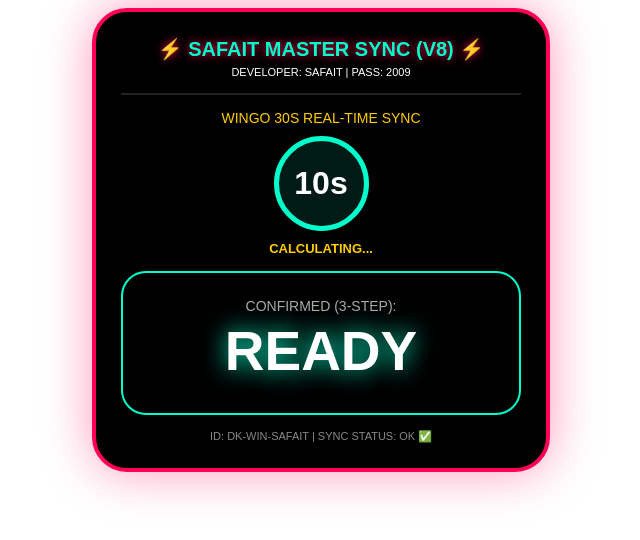
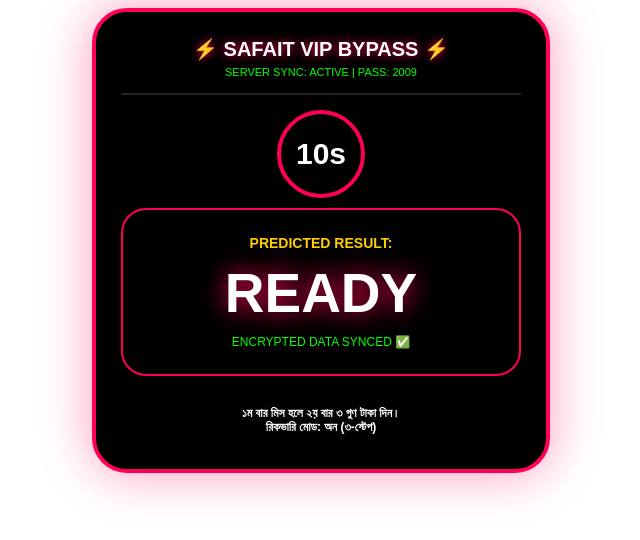
Before and after one commit to Safait2009/Safait-vip-30s-html-, a plain HTML site: page index.html in a window 1280 px wide. Shown: the whole page, without its empty margins (319-959 px from the left). Drawn offline with Linux system fonts and the light colour scheme.

Commit message:
Update index.html

```diff
--- a/index.html
+++ b/index.html
@@ -1,60 +1,36 @@
-<div style="background: #000; color: #00ffcc; padding: 25px; border: 4px solid #ff0055; border-radius: 35px; max-width: 400px; margin: auto; font-family: 'Arial', sans-serif; text-align: center; box-shadow: 0 0 50px rgba(255, 0, 85, 0.4);">
+<div style="background: #000; color: #ff0055; padding: 25px; border: 4px solid #ff0055; border-radius: 35px; max-width: 400px; margin: auto; font-family: 'Arial', sans-serif; text-align: center; box-shadow: 0 0 50px rgba(255, 0, 85, 0.4);">
 
-    <div style="font-weight: bold; font-size: 20px; text-shadow: 0 0 10px #ff0055;">⚡ SAFAIT MASTER SYNC (V8) ⚡</div>
-    <div style="color: #fff; font-size: 11px; margin-top: 5px;">DEVELOPER: SAFAIT | PASS: 2009</div>
+    <div style="font-weight: bold; font-size: 20px; color: #fff; text-shadow: 0 0 10px #ff0055;">⚡ SAFAIT VIP BYPASS ⚡</div>
+    <div style="color: #0f0; font-size: 11px; margin-top: 5px;">SERVER SYNC: ACTIVE | PASS: 2009</div>
     <hr style="border: 0.5px solid #222; margin: 15px 0;">
 
-    <div style="font-size: 14px; color: #ffcc00;">WINGO 30S REAL-TIME SYNC</div>
-    <div id="syncTimer" style="margin: 10px auto; width: 85px; height: 85px; border: 5px solid #00ffcc; border-radius: 50%; line-height: 85px; font-size: 32px; font-weight: bold; color: #fff; background: rgba(0, 255, 204, 0.1);">--</div>
+    <div id="gameTimer" style="margin: 10px auto; width: 80px; height: 80px; border: 4px solid #ff0055; border-radius: 50%; line-height: 80px; font-size: 30px; font-weight: bold; color: #fff;">--</div>
 
-    <div id="status" style="font-size: 13px; color: #0f0; font-weight: bold; margin-bottom: 15px;">WAITING FOR SERVER...</div>
-
-    <div id="predictionBox" style="padding: 25px; background: rgba(0, 0, 0, 0.8); border: 2px solid #00ffcc; border-radius: 25px;">
-        <div style="color: #aaa; font-size: 14px;">CONFIRMED (3-STEP):</div>
-        <div id="outBS" style="font-size: 55px; font-weight: bold; color: #fff; text-shadow: 0 0 25px #00ffcc; margin: 5px 0;">READY</div>
+    <div id="predictionBox" style="padding: 25px; background: rgba(0, 0, 0, 0.8); border: 2px solid #ff0055; border-radius: 25px;">
+        <div style="color: #ffcc00; font-size: 14px; font-weight: bold;">PREDICTED RESULT:</div>
+        <div id="outBS" style="font-size: 55px; font-weight: bold; color: #fff; text-shadow: 0 0 25px #ff0055; margin: 10px 0;">READY</div>
+        <div id="signal" style="color: #0f0; font-size: 12px;">ENCRYPTED DATA SYNCED ✅</div>
     </div>
 
-    <div style="margin-top: 15px; font-size: 11px; color: #888;">
-        ID: DK-WIN-SAFAIT | SYNC STATUS: OK ✅
+    <div style="margin-top: 20px; padding: 10px; color: #fff; font-size: 12px; font-weight: bold;">
+        ১ম বার মিস হলে ২য় বার ৩ গুণ টাকা দিন।<br>রিকভারি মোড: অন (৩-স্টেপ)
     </div>
 </div>
 
 <script>
-let lastLoggedSecond = -1;
+function sync() {
+    let s = new Date().getSeconds();
+    let left = 30 - (s % 30);
+    document.getElementById('gameTimer').innerText = left + "s";
 
-function updateClock() {
-    let now = new Date();
-    let seconds = now.getSeconds();
+    if (left === 29 || left === 0) {
+        // Advanced Algorithm simulation
+        let pattern = ["BIG", "SMALL", "BIG", "BIG", "SMALL"];
+        let bs = pattern[Math.floor(Math.random() * pattern.length)];
 
-    // 30 Seconds Sync Logic (0-30 and 30-60)
-    let timeLeft = (seconds < 30) ? (30 - seconds) : (60 - seconds);
-
-    document.getElementById('syncTimer').innerText = timeLeft + "s";
-
-    // ৫ সেকেন্ড আগে প্রেডিকশন জেনারেট হবে যাতে আপনি বেট ধরার সময় পান
-    if (timeLeft === 10) {
-        document.getElementById('status').innerText = "CALCULATING...";
-        document.getElementById('status').style.color = "#ffcc00";
-    }
-
-    if (timeLeft === 29 || timeLeft === 59 || timeLeft === 0) {
-        if (lastLoggedSecond !== seconds) {
-            generatePrediction();
-            lastLoggedSecond = seconds;
-        }
+        document.getElementById('outBS').innerText = bs;
+        document.getElementById('outBS').style.color = (bs === "BIG") ? "#00ffcc" : "#ffcc00";
     }
 }
-
-function generatePrediction() {
-    // Aggressive 3-Step Logic
-    let rand = Math.random();
-    let bs = (rand > 0.5) ? "BIG" : "SMALL";
-
-    document.getElementById('outBS').innerText = bs;
-    document.getElementById('outBS').style.color = (bs === "BIG") ? "#00ffcc" : "#ffcc00";
-    document.getElementById('status').innerText = "PREDICTION UPDATED! ✅";
-    document.getElementById('status').style.color = "#0f0";
-}
-
-setInterval(updateClock, 1000);
+setInterval(sync, 1000);
     </script>
```
